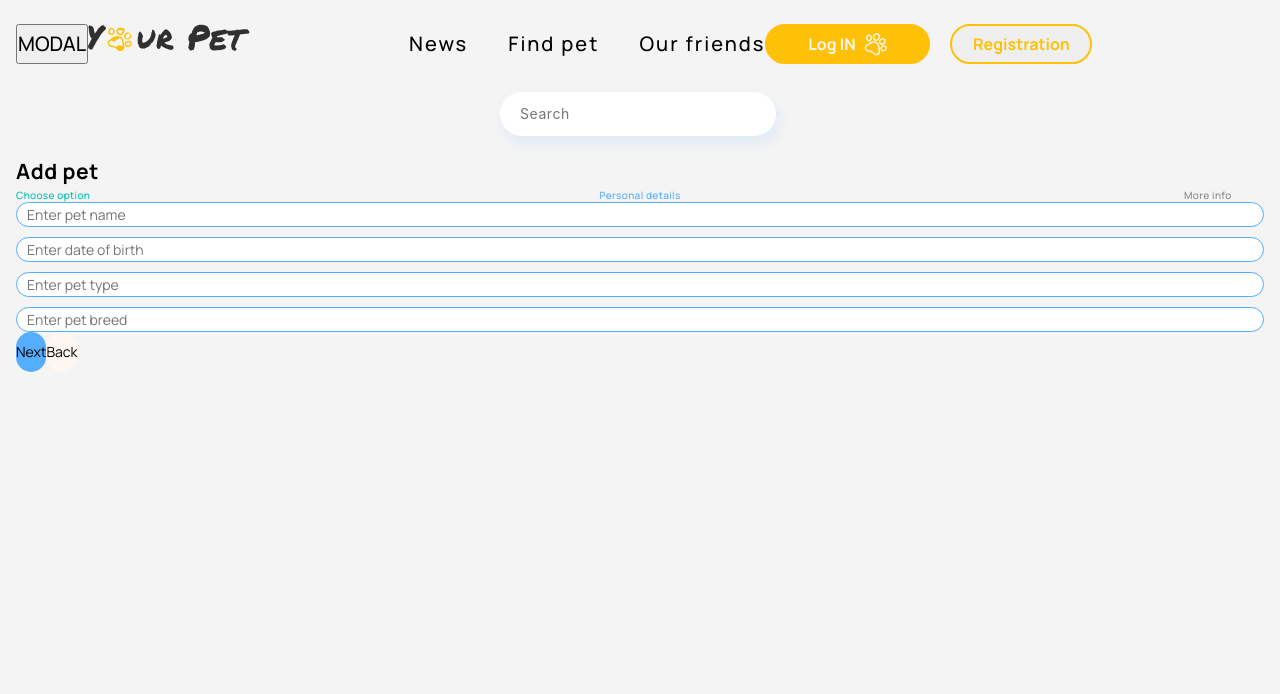
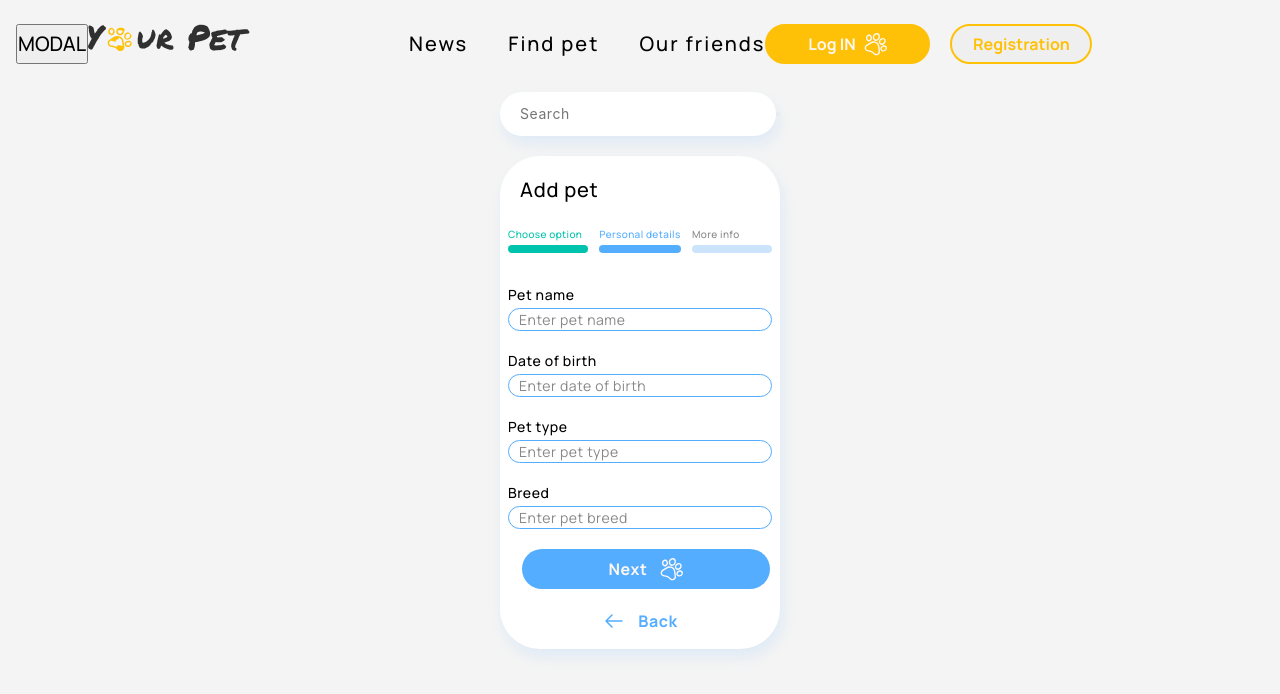
Before and after one commit to AntonBabenko96/react-node-team-app, a React (Create React App) app: page /react-node-team-app/add-pet in a window 1280 px wide. Both pictures are taken after a click on the button "Next". Shown: the top 694 px of the page. Built offline with nearby package versions, Linux system fonts and the light colour scheme.

Commit message:
file upload + preview added

```diff
--- a/src/components/AddPetPage/AddPetPage.jsx
+++ b/src/components/AddPetPage/AddPetPage.jsx
@@ -1,16 +1,19 @@
 import React, { useState } from 'react';
+
 import FirstStep from './FirstStep/FirstStep';
 import SecondStep from './SecondStep/SecondStep';
 import ThirdStep from './ThirdStep/ThirdStep';
 import styles from './AddPetPage.module.scss';
+import axios from 'axios';
 
 const stateInitialValue = {
   petName: '',
   dateOfBirth: '',
   type: '',
   breed: '',
-  photo: '',
+  photo: null,
   comments: '',
+  imageURL: '',
 };
 export default function AddPetPage() {
   const [notice, setNotice] = useState('');
@@ -35,19 +38,39 @@ export default function AddPetPage() {
     setCurrentStep(prev => prev - 1);
   };
 
-  const handleFinish = values => {
-    setState(prev => ({ ...prev, ...values }));
+  const handleFinish = async values => {
+    const data = new FormData();
+    // console.log(values);
+    const { photo } = values;
+    data.append('file', photo);
+    data.append('upload_preset', 'zpexg61h');
+    const res = await axios.post(
+      'https://api.cloudinary.com/v1_1/dotlfyrhf/image/upload',
+      data
+    );
+    console.log(res.data.secure_url);
+    setState(prev => ({ ...prev, imageURL: res.data.secure_url }));
     console.log(state);
   };
 
   const stepStyle = position => {
     if (currentStep === position) {
-      return styles.current;
+      return styles.stepCurrent;
     }
     if (currentStep > position) {
-      return styles.complete;
+      return styles.stepComplete;
     }
-    return styles.default;
+    return styles.stepDefault;
+  };
+
+  const borderStyle = position => {
+    if (currentStep === position) {
+      return styles.borderCurrent;
+    }
+    if (currentStep > position) {
+      return styles.borderComplete;
+    }
+    return styles.borderDefault;
   };
 
   const steps = [
@@ -69,19 +92,28 @@ export default function AddPetPage() {
       name="secondStep"
       finish={handleFinish}
       prev={handlePrevStep}
-      onSubmit={handleFormSubmit}
+      //   onSubmit={handleFormSubmit}
     />,
   ];
 
   return (
     <div className="container">
-      <h2>Add pet</h2>
-      <div className={styles.stepWrapper}>
-        <p className={stepStyle(0)}>Choose option</p>
-        <p className={stepStyle(1)}>Personal details</p>
-        <p className={stepStyle(2)}>More info</p>
+      <div className={styles.form}>
+        <h2 className={styles.title}>Add pet</h2>
+        <div className={styles.stepWrapper}>
+          <p className={stepStyle(0)}>
+            Choose option <span className={borderStyle(0)}></span>
+          </p>
+
+          <p className={stepStyle(1)}>
+            Personal details<span className={borderStyle(1)}></span>
+          </p>
+          <p className={stepStyle(2)}>
+            More info<span className={borderStyle(2)}></span>
+          </p>
+        </div>
+        {steps[currentStep]}
       </div>
-      {steps[currentStep]}
     </div>
   );
 }
--- a/src/components/AddPetPage/AddPetPage.module.scss
+++ b/src/components/AddPetPage/AddPetPage.module.scss
@@ -1,23 +1,77 @@
 @import '/src/styles/styles.scss';
 
+.form {
+  border-radius: 40px;
+  //   border: 1px solid red;
+  box-shadow: 3px 8px 14px rgba(136, 198, 253, 0.19);
+  padding: 20px 8px 16px 8px;
+  max-width: 280px;
+  margin-left: auto;
+  margin-right: auto;
+  background-color: white;
+}
+
+.title {
+  @include main-font(500, 20px, 27px);
+  padding-left: 12px;
+  margin-bottom: 24px;
+}
 .stepWrapper {
   display: flex;
   justify-content: space-between;
+  margin-bottom: 44px;
 }
 
-.current {
+.stepCurrent {
   color: getColor(full-blue);
+  position: relative;
 }
 
-.complete {
+.stepComplete {
   color: getColor(full-green);
+  position: relative;
 }
 
-.default {
+.stepDefault {
   color: #888888;
+  position: relative;
 }
 
+.border {
+  width: 100%;
+  position: absolute;
+  height: 8px;
+  border-radius: 8px;
+  left: 0;
+  bottom: -12px;
+}
+.borderCurrent {
+  @extend .border;
+  background-color: getColor(full-blue);
+}
+.borderComplete {
+  @extend .border;
+  background-color: getColor(full-green);
+}
+.borderDefault {
+  @extend .border;
+  background-color: getColor(light-blue);
+}
 .stepWrapper p {
   @include main-font(500, 10px, 14px);
   min-width: 80px;
+  position: relative;
 }
+
+// .stepWrapper p::after {
+//   content: '123';
+//   position: absolute;
+//   bottom: -10px;
+//   left: 0;
+//   display: block;
+//   width: 100%;
+//   height: 8px;
+//   color: inherit;
+//   background-color: inherit;
+//   border-radius: 8px;
+// }
--- a/src/components/AddPetPage/FirstStep/FirstStep.jsx
+++ b/src/components/AddPetPage/FirstStep/FirstStep.jsx
@@ -1,6 +1,9 @@
 import React from 'react';
+import { Link } from 'react-router-dom';
+import { Formik, Form, Field } from 'formik';
+import { ReactComponent as Arrow } from '../../../img/svg/arrow-left.svg';
+import { ReactComponent as Paw } from '../../../img/svg/pawprint.svg';
 import styles from './FirstStep.module.scss';
-import { Formik, Form, Field } from 'formik';
 
 function FirstStep({ onSubmit, next, data }) {
   const radioHandler = values => {
@@ -48,9 +51,16 @@ function FirstStep({ onSubmit, next, data }) {
           ></Field>
           <label htmlFor="choice4">in good hands</label>
         </div>
-        <button className={styles.next} type="submit">
-          Next
-        </button>
+        <div className={styles.controls}>
+          <button className={styles.next} type="submit">
+            Next
+            <Paw className={styles.icon}></Paw>
+          </button>
+          <Link className={styles.cancel} to="/">
+            <Arrow className={styles.arrow}></Arrow>
+            Cancel
+          </Link>
+        </div>
       </Form>
     </Formik>
   );
--- a/src/components/AddPetPage/FirstStep/FirstStep.module.scss
+++ b/src/components/AddPetPage/FirstStep/FirstStep.module.scss
@@ -1,9 +1,11 @@
 @import '../../../styles/styles.scss';
 
 .div {
+  width: 100%;
   display: flex;
   flex-direction: column;
   gap: 10px;
+  @include main-font(500, 14px, 19px);
 }
 
 .div input[type='radio'] {
@@ -16,31 +18,63 @@
   display: flex;
   width: fit-content;
   background-color: getColor(light-blue);
-  padding: 10px 20px;
-  font-family: sans-serif, Arial;
-  font-size: 16px;
+  padding: 8px 16px;
   border-radius: 40px;
+  color: getColor(full-blue);
 }
 
 .div input[type='radio']:checked + label {
   background-color: getColor(full-blue);
+  color: getColor(full-white);
 }
 
 .div label:hover {
   cursor: pointer;
 }
 
+.icon {
+  fill: #fef9f9;
+  height: 24px;
+  width: 24px;
+}
+
+.arrow {
+  stroke: getColor(full-blue);
+  height: 24px;
+  width: 24px;
+}
+
+.controls {
+  margin-top: 70px;
+  display: flex;
+  flex-direction: column;
+  align-items: center;
+  gap: 20px;
+}
 .next {
+  @include main-font(700, 16px, 22px);
+  color: getColor(full-white);
+  margin-left: 12px;
   width: 248px;
   height: 40px;
   background-color: getColor(full-blue);
   cursor: pointer;
   border-radius: 40px;
   border: none;
-  // transition: 250ms;
+  display: flex;
+  align-items: center;
+  justify-content: center;
+  gap: 12px;
 }
 
 .next:hover,
 .next:focus {
   background: linear-gradient(290.46deg, #419ef1 0%, #9bd0ff 107.89%);
 }
+
+.cancel {
+  @include main-font(700, 16px, 22px);
+  color: getColor(full-blue);
+  display: flex;
+  gap: 12px;
+}
--- /dev/null
+++ b/src/components/AddPetPage/PreviewImage/PreviewImage.jsx
@@ -0,0 +1,19 @@
+import React, { useState } from 'react';
+
+const PreviewImage = ({ file }) => {
+  const [preview, setPreview] = useState(null);
+
+  const reader = new FileReader();
+  reader.readAsDataURL(file);
+  reader.onload = () => {
+    setPreview(reader.result);
+  };
+
+  return (
+    <div>
+      <img src={preview} alt="preview" width="150" height="150" />
+    </div>
+  );
+};
+
+export default PreviewImage;
--- a/src/components/AddPetPage/SecondStep/SecondStep.jsx
+++ b/src/components/AddPetPage/SecondStep/SecondStep.jsx
@@ -1,6 +1,8 @@
 import React from 'react';
 import { Formik, Form, Field } from 'formik';
 import styles from './SecondStep.module.scss';
+import { ReactComponent as Arrow } from '../../../img/svg/arrow-left.svg';
+import { ReactComponent as Paw } from '../../../img/svg/pawprint.svg';
 
 function SecondStep({ data, prev, next, onSubmit }) {
   return (
@@ -9,41 +11,61 @@ function SecondStep({ data, prev, next, onSubmit }) {
         {({ values }) => (
           <Form>
             <div className={styles.div}>
+              <label className={styles.field}>
+                Pet name
                 <Field
+                  className={styles.input}
                   type="text"
                   name="petName"
                   placeholder="Enter pet name"
                 ></Field>
+              </label>
+              <label className={styles.field}>
+                Date of birth
                 <Field
+                  className={styles.input}
                   type="text"
                   name="dateOfBirth"
                   placeholder="Enter date of birth"
                 ></Field>
+              </label>
+              <label className={styles.field}>
+                Pet type
                 <Field
+                  className={styles.input}
                   type="text"
                   name="type"
                   placeholder="Enter pet type"
                 ></Field>
+              </label>
+              <label className={styles.field}>
+                Breed
                 <Field
+                  className={styles.input}
                   type="text"
                   name="breed"
                   placeholder="Enter pet breed"
                 ></Field>
+              </label>
             </div>
+            <div className={styles.controls}>
               <button
                 className={styles.next}
                 type="submit"
                 onClick={() => next(values)}
               >
                 Next
+                <Paw className={styles.icon}></Paw>
               </button>
               <button
                 className={styles.prev}
                 type="submit"
                 onClick={() => prev(values)}
               >
+                <Arrow className={styles.arrow}></Arrow>
                 Back
               </button>
+            </div>
           </Form>
         )}
       </Formik>
--- a/src/components/AddPetPage/SecondStep/SecondStep.module.scss
+++ b/src/components/AddPetPage/SecondStep/SecondStep.module.scss
@@ -3,7 +3,7 @@
 .div {
   display: flex;
   flex-direction: column;
-  gap: 10px;
+  gap: 20px;
 }
 
 .div input {
@@ -13,29 +13,69 @@
 }
 
 .div input:focus {
-  border: 2px solid getColor(full-blue);
-  outline: none;
+  outline: 1px solid getColor(full-blue);
+}
+.field {
+  display: flex;
+  flex-direction: column;
+  gap: 4px;
+  @include main-font(500, 14px, 19px);
 }
 
+.input::placeholder {
+  @include main-font(400, 14px, 21px);
+  color: #888888;
+}
+
+.controls {
+  margin-top: 20px;
+  display: flex;
+  flex-direction: column;
+  align-items: center;
+  gap: 20px;
+}
 .next {
-  // width: 248px;
+  @include main-font(700, 16px, 22px);
+  color: getColor(full-white);
+  margin-left: 12px;
+  width: 248px;
   height: 40px;
   background-color: getColor(full-blue);
   cursor: pointer;
   border-radius: 40px;
   border: none;
-}
-
-.prev {
-  // width: 248px;
-  height: 40px;
-  background-color: getColor(full-white);
-  cursor: pointer;
-  border-radius: 40px;
-  border: none;
+  display: flex;
+  align-items: center;
+  justify-content: center;
+  gap: 12px;
 }
 
 .next:hover,
 .next:focus {
   background: linear-gradient(290.46deg, #419ef1 0%, #9bd0ff 107.89%);
 }
+
+.prev {
+  @include main-font(700, 16px, 22px);
+  height: 24px;
+  background-color: white;
+  cursor: pointer;
+  border: none;
+  color: getColor(full-blue);
+  display: flex;
+  justify-content: center;
+  align-items: center;
+  gap: 12px;
+}
+
+.icon {
+  fill: #fef9f9;
+  height: 24px;
+  width: 24px;
+}
+
+.arrow {
+  stroke: getColor(full-blue);
+  height: 24px;
+  width: 24px;
+}
```
Also changed, not shown: src/components/AddPetPage/ThirdStep/ThirdStep.jsx (+40 -8 lines), src/components/AddPetPage/ThirdStep/ThirdStep.module.scss (+84 -9 lines), src/img/svg/arrow-left.svg, src/img/svg/plus.svg. Lines whose indentation alone changed are shown as unchanged.
